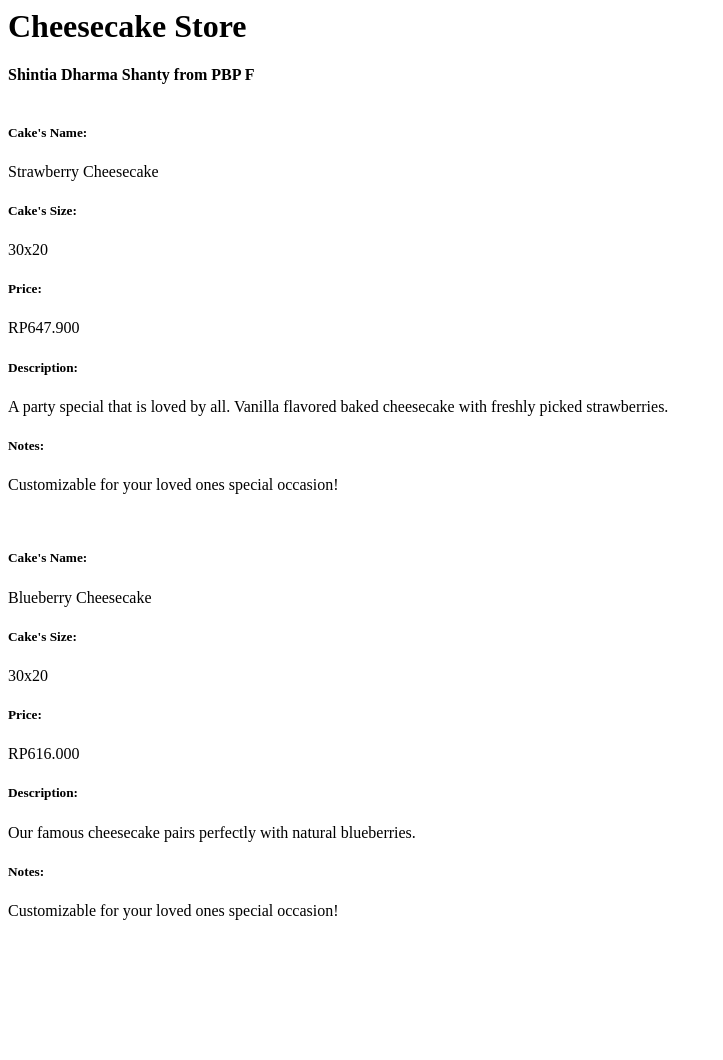
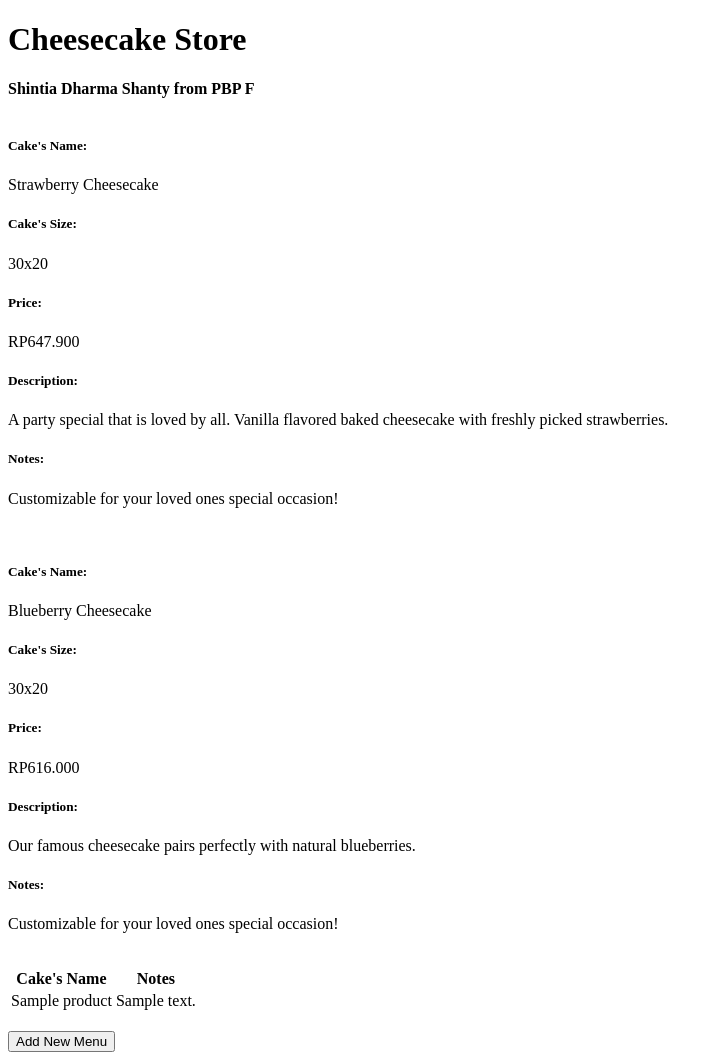
Before and after one commit to shintiadharma/cheesecake-store, a Django app: page / in a window 1280 px wide. Shown: the whole page, without its empty margins (0-723 px from the left). Before the commit the page ends 920 px from the top, so only its background shows below. Run offline with Django 5.2, Linux system fonts and the light colour scheme; tables that the repository leaves empty hold one stand-in row (values such as "Sample post").

Commit message:
menyelesaikan tugas 3

```diff
--- a/cheesecake_store/settings.py
+++ b/cheesecake_store/settings.py
@@ -55,7 +55,7 @@ ROOT_URLCONF = 'cheesecake_store.urls'
 TEMPLATES = [
     {
         'BACKEND': 'django.template.backends.django.DjangoTemplates',
-        'DIRS': [],
+        'DIRS': [BASE_DIR / 'templates'],
         'APP_DIRS': True,
         'OPTIONS': {
             'context_processors': [
--- a/main/models.py
+++ b/main/models.py
@@ -1,6 +1,8 @@
 from django.db import models
+import uuid
 
 class Product(models.Model):
+    id = models.UUIDField(primary_key=True, default=uuid.uuid4, editable=False)
     name = models.CharField(max_length=255)
     size = models.CharField(max_length=10)
     price = models.IntegerField()
--- a/main/templates/main.html
+++ b/main/templates/main.html
@@ -1,8 +1,10 @@
-<html lang="en">
-<head>
-    <title>Cheesecake Store</title>
-</head>
-<body>
+{% extends 'base.html' %}
+
+{% block title %}
+    Cheesecake Store - Product List
+{% endblock title %}
+
+{% block content %}
     <h1>Cheesecake Store</h1>
 
     <strong>{{ name }} from {{ kelas }}</strong>
@@ -26,5 +28,29 @@
         <br>
     {% endfor %}
 
-</body>
-</html>
+{% if not menu_item %}
+<p>Belum ada data menu pada cheesecake store.</p>
+{% else %}
+<table>
+  <tr>
+    <th>Cake's Name</th>
+    <th>Notes</th>
+  </tr>
+
+  {% comment %} Berikut cara memperlihatkan data menu di bawah baris ini
+  {% endcomment %}
+  {% for menu_item in menu_item %}
+  <tr>
+    <td>{{menu_item.name}}</td>
+    <td>{{menu_item.notes}}</td>
+  </tr>
+  {% endfor %}
+</table>
+{% endif %}
+
+<br />
+
+<a href="{% url 'main:add_menu_item' %}">
+  <button>Add New Menu</button>
+</a>
+{% endblock content %}
--- a/main/urls.py
+++ b/main/urls.py
@@ -1,8 +1,13 @@
 from django.urls import path
-from main.views import show_main
+from main.views import show_main, add_menu_item, show_xml, show_json, show_xml_by_id, show_json_by_id
 
 app_name = 'main'
 
 urlpatterns = [
     path('', show_main, name='show_main'),
+    path('add-menu-item', add_menu_item, name='add_menu_item'),
+    path('xml/', show_xml, name='show_xml'),
+    path('json/', show_json, name='show_json'),
+    path('xml/<str:id>/', show_xml_by_id, name='show_xml_by_id'),
+    path('json/<str:id>/', show_json_by_id, name='show_json_by_id'),
 ]
--- a/main/views.py
+++ b/main/views.py
@@ -1,13 +1,44 @@
-from django.shortcuts import render
+from django.shortcuts import render, redirect
+from main.forms import ProductForm
+from main.models import Product
+from django.http import HttpResponse
+from django.core import serializers
 
 def show_main(request):
+    menu_item = Product.objects.all()
     context = {
         'name': 'Shintia Dharma Shanty',
         'kelas': 'PBP F',
         'items': [
             {'name': 'Strawberry Cheesecake', 'size': '30x20', 'price': 'RP647.900', 'description': 'A party special that is loved by all. Vanilla flavored baked cheesecake with freshly picked strawberries.', 'notes': 'Customizable for your loved ones special occasion!'},
             {'name': 'Blueberry Cheesecake', 'size': '30x20', 'price': 'RP616.000', 'description': 'Our famous cheesecake pairs perfectly with natural blueberries.', 'notes': 'Customizable for your loved ones special occasion!'},
-        ]
+        ],
+        'menu_item': menu_item
     }
+    return render(request, 'main.html', context)
 
-    return render(request, 'main.html', context)
+def add_menu_item(request):
+    form = ProductForm(request.POST or None)
+
+    if form.is_valid() and request.method == "POST":
+        form.save()
+        return redirect('main:show_main')
+
+    context = {'form': form}
+    return render(request, "add_menu_item.html", context)
+
+def show_xml(request):
+    data = Product.objects.all()
+    return HttpResponse(serializers.serialize("xml", data), content_type="application/xml")
+
+def show_json(request):
+    data = Product.objects.all()
+    return HttpResponse(serializers.serialize("json", data), content_type="application/json")
+
+def show_xml_by_id(request, id):
+    data = Product.objects.filter(pk=id)
+    return HttpResponse(serializers.serialize("xml", data), content_type="application/xml")
+
+def show_json_by_id(request, id):
+    data = Product.objects.filter(pk=id)
+    return HttpResponse(serializers.serialize("json", data), content_type="application/json")
--- /dev/null
+++ b/templates/base.html
@@ -0,0 +1,13 @@
+{% load static %}
+<!DOCTYPE html>
+<html lang="en">
+  <head>
+    <meta charset="UTF-8" />
+    <meta name="viewport" content="width=device-width, initial-scale=1.0" />
+    {% block meta %} {% endblock meta %}
+  </head>
+
+  <body>
+    {% block content %} {% endblock content %}
+  </body>
+</html>
```
Also changed, not shown: main/forms.py (added, +7 -0 lines), main/templates/add_menu_item.html (added, +18 -0 lines), README.md, image/json.png (added), image/json_id.png (added), image/xml.png (added), image/xml_id.png (added), main/migrations/0003_product_delete_cheesecake.py (added).
